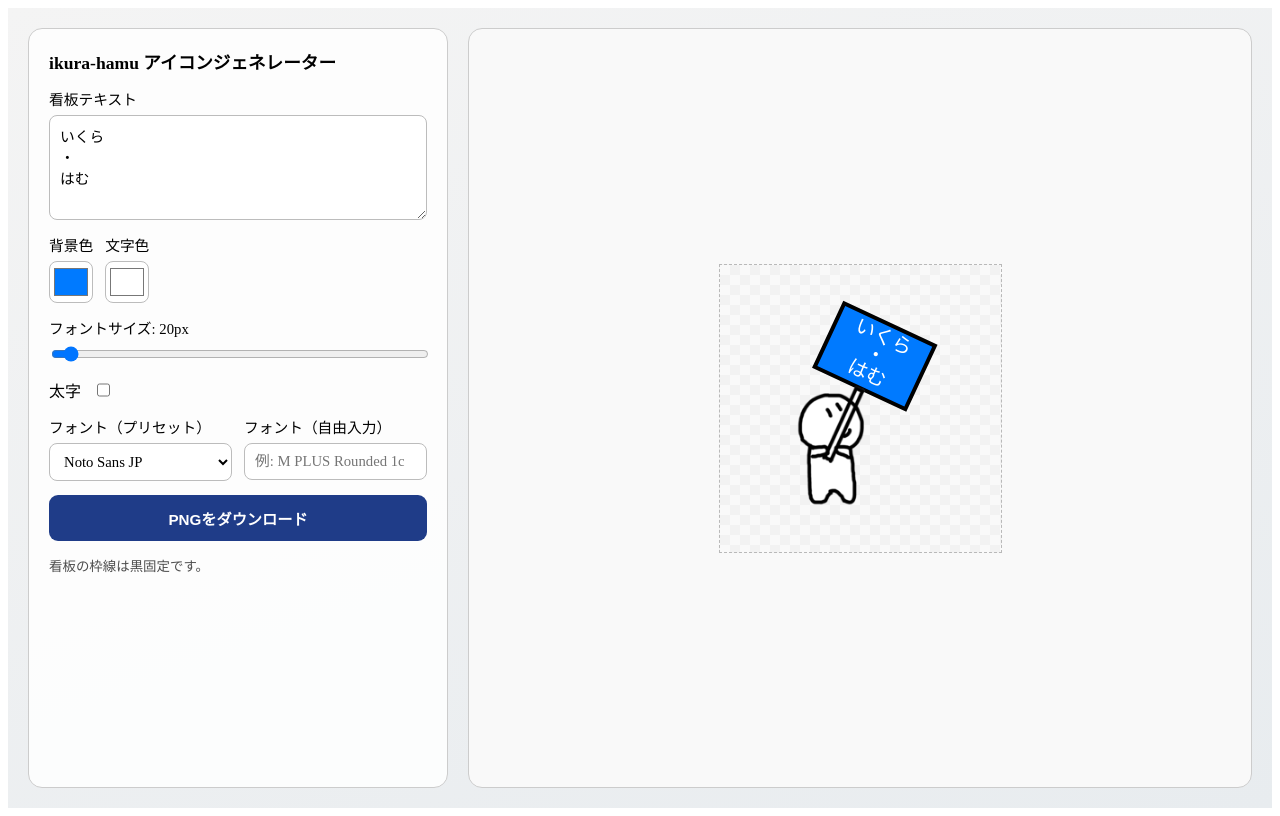
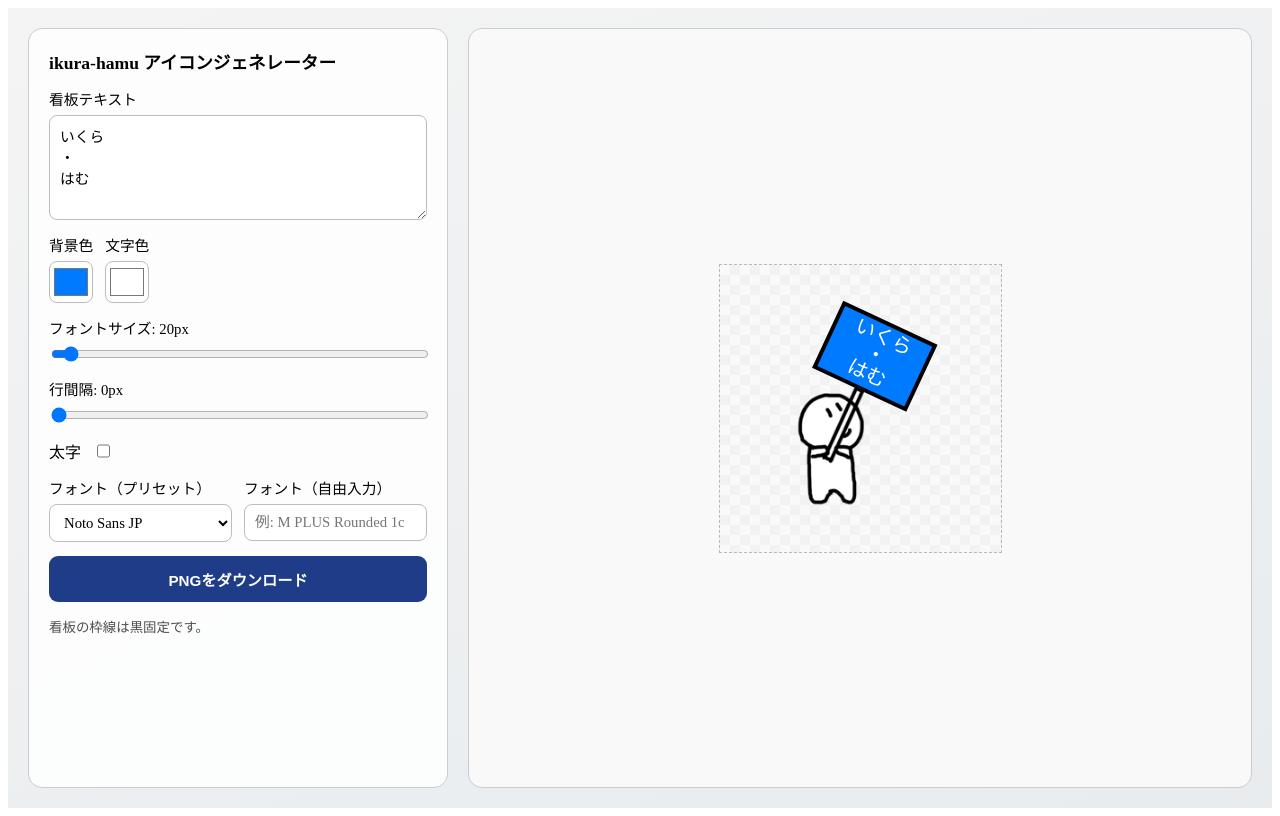
Before and after one commit to ikura-hamu/icon_generator, a Vue app: page / in a window 1280 px wide. Built offline with nearby package versions, Linux system fonts and the light colour scheme; a web font is replaced by a local one.

Commit message:
:sparkles: 行間隔

```diff
--- a/src/App.vue
+++ b/src/App.vue
@@ -12,6 +12,7 @@ type FormState = {
   fontFamilyPreset: string
   fontFamilyCustom: string
   bold: boolean
+  linePadding: number
 }
 
 const CHARACTER_SRC = '/character3.png'
@@ -40,6 +41,7 @@ const form = reactive<FormState>({
   fontFamilyPreset: 'Noto Sans JP',
   fontFamilyCustom: '',
   bold: false,
+  linePadding: 0,
 })
 
 const downloadName = computed(() => {
@@ -73,6 +75,7 @@ function renderPreview(): void {
     fontSize: form.fontSize,
     resolvedFont: resolvedFont.value,
     bold: form.bold,
+    linePadding: form.linePadding,
   })
 }
 
@@ -112,6 +115,7 @@ watch(
     form.fontFamilyPreset,
     form.fontFamilyCustom,
     form.bold,
+    form.linePadding,
   ],
   () => {
     renderPreview()
@@ -147,12 +151,14 @@ watch(
       :font-family-custom="form.fontFamilyCustom"
       :preset-fonts="presetFonts"
       :bold="form.bold"
+      :line-padding="form.linePadding"
       @update:text="form.text = $event"
       @update:board-bg-color="form.boardBgColor = $event"
       @update:text-color="form.textColor = $event"
       @update:font-size="form.fontSize = $event"
       @update:font-family-preset="form.fontFamilyPreset = $event"
       @update:font-family-custom="form.fontFamilyCustom = $event"
+      @update:line-padding="form.linePadding = $event"
       @update:bold="form.bold = $event"
       @download="downloadPng"
     />
--- a/src/components/GeneratorForm.vue
+++ b/src/components/GeneratorForm.vue
@@ -8,6 +8,7 @@ defineProps<{
   fontFamilyCustom: string
   presetFonts: string[]
   bold: boolean
+  linePadding: number
 }>()
 
 const emit = defineEmits<{
@@ -18,6 +19,7 @@ const emit = defineEmits<{
   (e: 'update:fontFamilyPreset', value: string): void
   (e: 'update:fontFamilyCustom', value: string): void
   (e: 'update:bold', value: boolean): void
+  (e: 'update:linePadding', value: number): void
   (e: 'download'): void
 }>()
 </script>
@@ -65,6 +67,18 @@ const emit = defineEmits<{
         max="140"
         step="1"
         @input="emit('update:fontSize', Number(($event.target as HTMLInputElement).value))"
+      />
+    </label>
+
+    <label class="field">
+      <span>行間隔: {{ linePadding }}px</span>
+      <input
+        :value="linePadding"
+        type="range"
+        min="0"
+        max="20"
+        step="1"
+        @input="emit('update:linePadding', Number(($event.target as HTMLInputElement).value))"
       />
     </label>
 
--- a/src/lib/renderCanvas.ts
+++ b/src/lib/renderCanvas.ts
@@ -36,12 +36,12 @@ function getLines(text: string): string[] {
 
 function computeBoardMetrics(
   ctx: CanvasRenderingContext2D,
-  params: { text: string; fontSize: number; resolvedFont: string },
+  params: { text: string; fontSize: number; resolvedFont: string; linePadding: number },
 ): BoardMetrics {
   ctx.font = params.resolvedFont
 
   const lines = getLines(params.text)
-  const lineHeight = Math.max(16, params.fontSize)
+  const lineHeight = Math.max(16, params.fontSize) + params.linePadding
 
   let maxTextWidth = 0
   for (const line of lines) {
@@ -160,6 +160,7 @@ export function renderCanvas(params: {
   fontSize: number
   resolvedFont: string
   bold: boolean
+  linePadding: number
 }): void {
   if (!params.imageReady || !params.canvas) {
     return
@@ -174,6 +175,7 @@ export function renderCanvas(params: {
     text: params.text,
     fontSize: params.fontSize,
     resolvedFont: params.resolvedFont,
+    linePadding: params.linePadding,
   })
   const layout = computeCanvasSize(params.characterImage, boardMetrics.width, boardMetrics.height)
 
```
